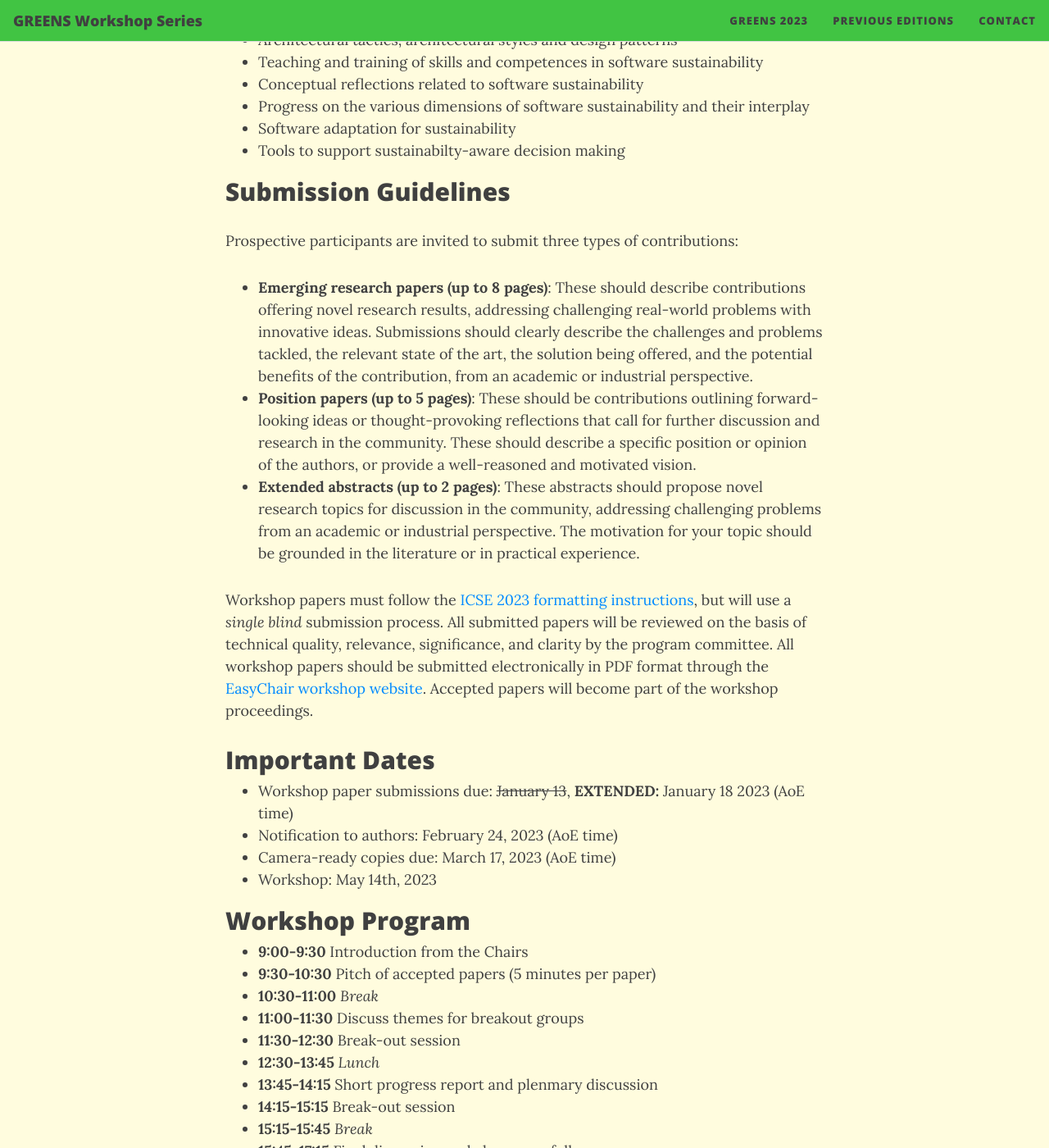
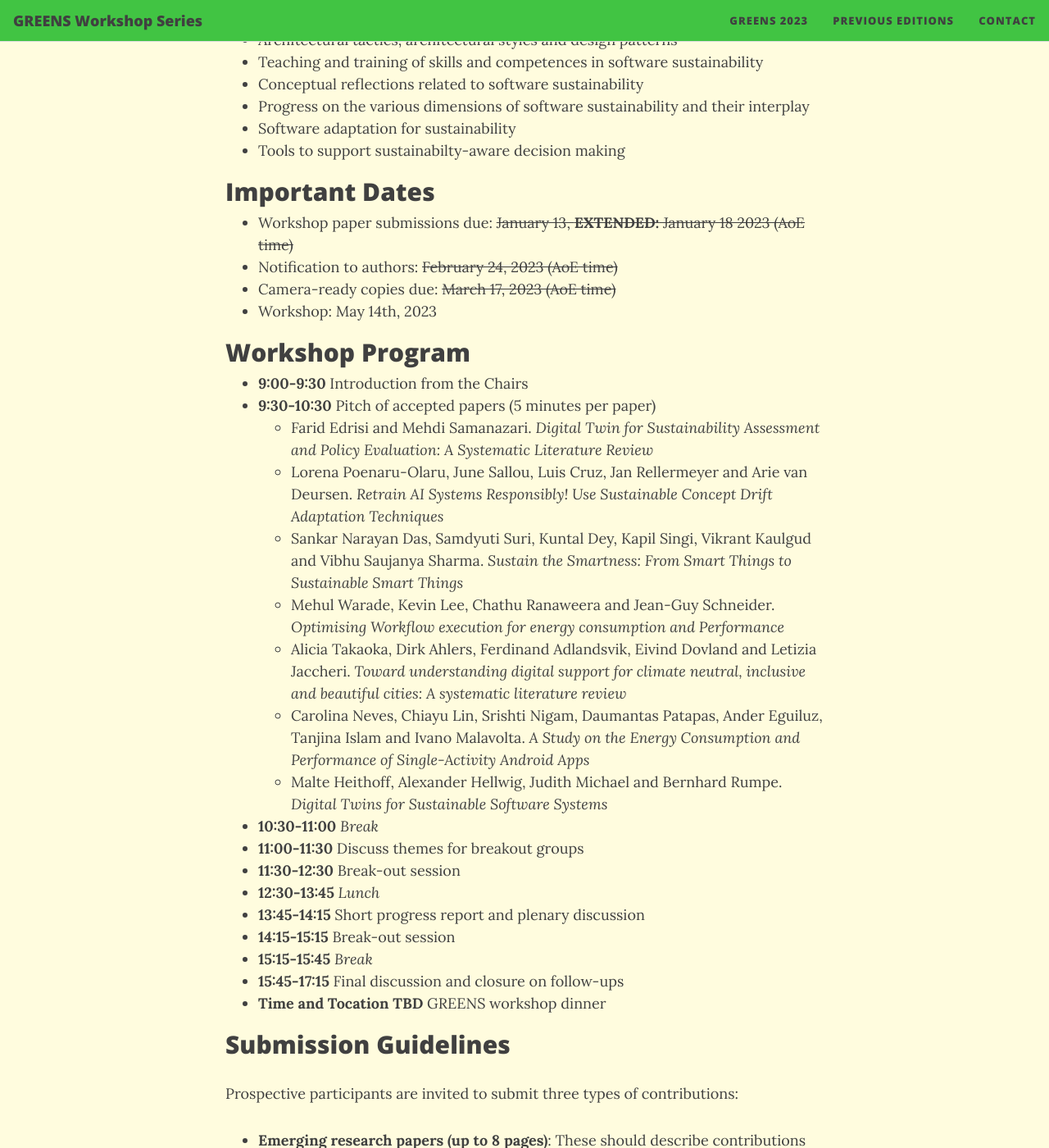
Before and after one commit to greensworkshop/greensworkshop.github.io, a Jekyll site: the page built from GREENS2023.md, in a window 1280 px wide and 1400 px high, scrolled down 1199 px. Shown: the whole window at 82% size. Built offline with Jekyll 4.4.1, drawn with Linux system fonts in a browser that asks for light colours; nearby versions of some CDN libraries; some of the changed text lies outside the part shown.

Commit message:
(1) Add accepted papers, (2) Add dinner, (3) Fix typo

```diff
--- a/GREENS2023.md
+++ b/GREENS2023.md
@@ -73,14 +64,31 @@
 ## Workshop Program
 - **9:00-9:30** Introduction from the Chairs
 - **9:30-10:30** Pitch of accepted papers (5 minutes per paper)
+	- Farid Edrisi and Mehdi Samanazari. *Digital Twin for Sustainability Assessment and Policy Evaluation: A Systematic Literature Review*
+	- Lorena Poenaru-Olaru, June Sallou, Luis Cruz, Jan Rellermeyer and Arie van Deursen. *Retrain AI Systems Responsibly! Use Sustainable Concept Drift Adaptation Techniques*
+	- Sankar Narayan Das, Samdyuti Suri, Kuntal Dey, Kapil Singi, Vikrant Kaulgud and Vibhu Saujanya Sharma. *Sustain the Smartness: From Smart Things to Sustainable Smart Things*
+	- Mehul Warade, Kevin Lee, Chathu Ranaweera and Jean-Guy Schneider. *Optimising Workflow execution for energy consumption and Performance*
+	- Alicia Takaoka, Dirk Ahlers, Ferdinand Adlandsvik, Eivind Dovland and Letizia Jaccheri. *Toward understanding digital support for climate neutral, inclusive and beautiful cities: A systematic literature review*
+	- Carolina Neves, Chiayu Lin, Srishti Nigam, Daumantas Patapas, Ander Eguiluz, Tanjina Islam and Ivano Malavolta. *A Study on the Energy Consumption and Performance of Single-Activity Android Apps*
+	- Malte Heithoff, Alexander Hellwig, Judith Michael and Bernhard Rumpe. *Digital Twins for Sustainable Software Systems*
 - **10:30-11:00** *Break*
 - **11:00-11:30** Discuss themes for breakout groups
 - **11:30-12:30** Break-out session
 - **12:30-13:45** *Lunch*
-- **13:45-14:15** Short progress report and plenmary discussion
+- **13:45-14:15** Short progress report and plenary discussion
 - **14:15-15:15** Break-out session
 - **15:15-15:45** *Break*
 - **15:45-17:15** Final discussion and closure on follow-ups
+- **Time and Tocation TBD** GREENS workshop dinner
+
+
+## Submission Guidelines
+Prospective participants are invited to submit three types of contributions:
+- **Emerging research papers (up to 8 pages)**: These should describe contributions offering novel research results, addressing challenging real-world problems with innovative ideas. Submissions should clearly describe the challenges and problems tackled, the relevant state of the art, the solution being offered, and the potential benefits of the contribution, from an academic or industrial perspective.
+- **Position papers (up to 5 pages)**: These should be contributions outlining forward-looking ideas or thought-provoking reflections that call for further discussion and research in the community.  These should describe a specific position or opinion of the authors, or provide a well-reasoned and motivated vision.
+- **Extended abstracts (up to 2 pages)**: These abstracts should propose novel research topics for discussion in the community, addressing challenging problems from an academic or industrial perspective. The motivation for your topic should be grounded in the literature or in practical experience.
+
+Workshop papers must follow the [ICSE 2023 formatting instructions](https://conf.researchr.org/track/icse-2023/icse-2023-technical-track), but will use a *single blind* submission process. All submitted papers will be reviewed on the basis of technical quality, relevance, significance, and clarity by the program committee. All workshop papers should be submitted electronically in PDF format through the [EasyChair workshop website](https://easychair.org/conferences/?conf=greens2023). Accepted papers will become part of the workshop proceedings.
 
 <!-- **Before** the workshop days, we will setup a Slack Channel for all registered participants. We will use it to kickstart the working groups to build the GREENS and plan for joint papers.
 The **workshop** itself is organized in **two half-days**, each opening and closing with a plenary, with in-between independent working groups. **More details to come.**
```
Also changed, not shown: other parts of GREENS2023.md (+3 -12 lines).
